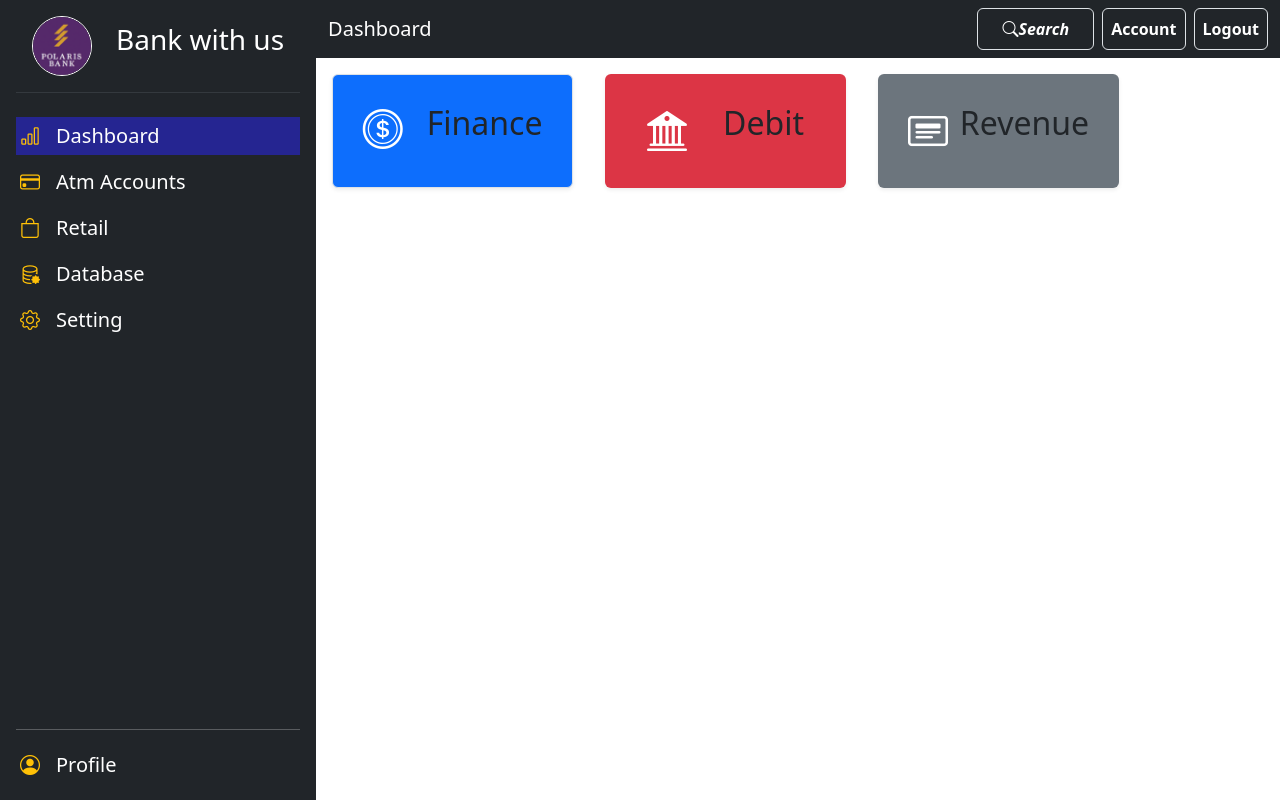
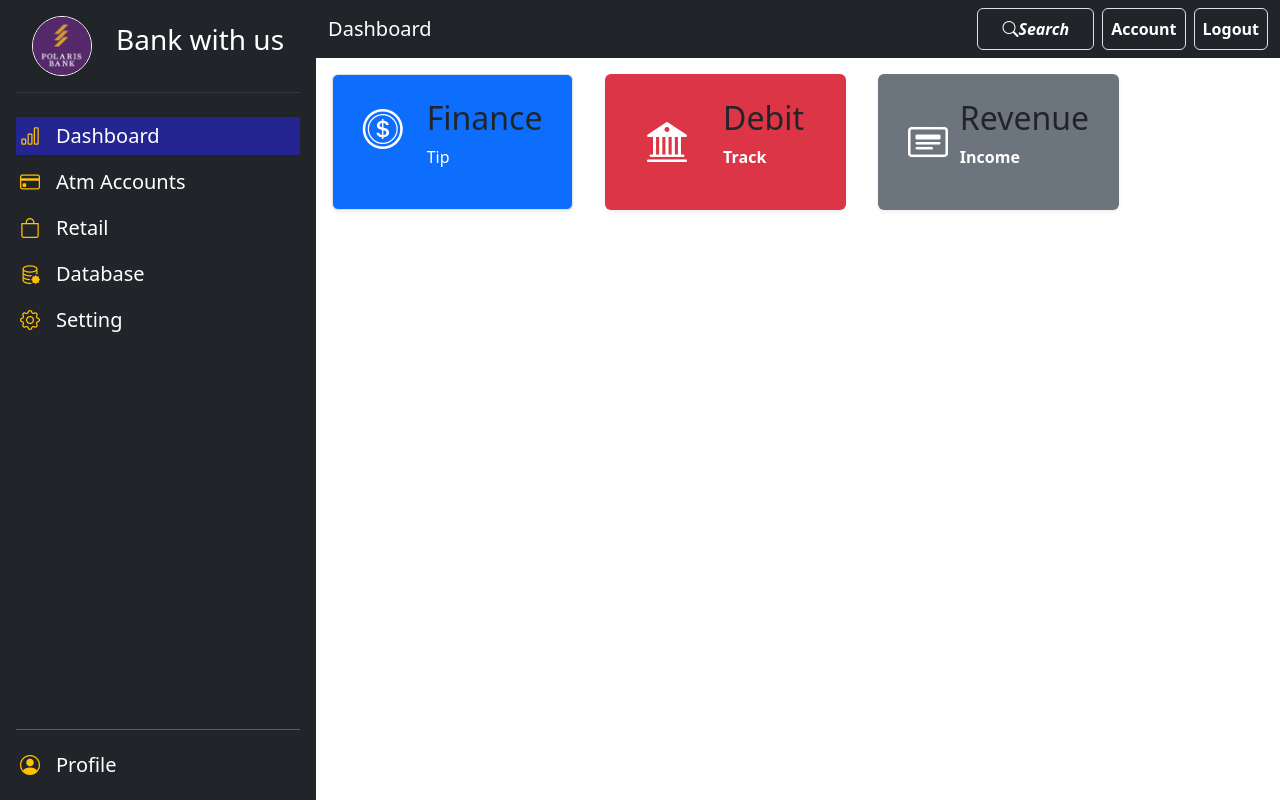
Before and after one commit to Rankshow/admin-dasboard, a React (Vite) app: page / in a window 1280 px wide. Built offline with nearby package versions, Linux system fonts and the light colour scheme.

Commit message:
added content to the files

```diff
--- a/src/component/Home.jsx
+++ b/src/component/Home.jsx
@@ -11,20 +11,24 @@ function Home() {
                 <i className='bi bi-coin fs-1 me-4 text-white'></i>
               </div>
                 <div>
-                  <p className='fs-2'>Finance</p>
+                  <h2 className='fs-2'>Finance</h2>
+                  <p className='text-white'>Tip</p>
                 </div>
             </div>
           </div>
         <div className="main d-flex m-3 p-4 rounded justify-content-around align-items-center bg-danger col-12 col-sm-6 col-lg-3 bg-secondary shadow-sm">
           <i className='bi bi-bank2 fs-1 text-white'></i>
             <div>
-              <p className='fs-2'>Debit</p>
+              <h2 className='fs-2'>Debit</h2>
+              <p className='fw-bold text-white'>Track</p>
+              <p></p>
             </div>
           </div>
         <div className="main d-flex m-3 p-4 rounded justify-content-around align-items-center col-12 bg-secondary col-sm-6 col-lg-3 border-secondary shadow-sm">
           <i className='bi bi-card-heading fs-1 justify-content-center text-white'></i>
             <div>
-              <p className='fs-2'>Revenue</p>
+              <h2 className='fs-2'>Revenue</h2>
+              <p className='fw-bold text-white'>Income</p>
             </div>
           </div>
       </div>
```
